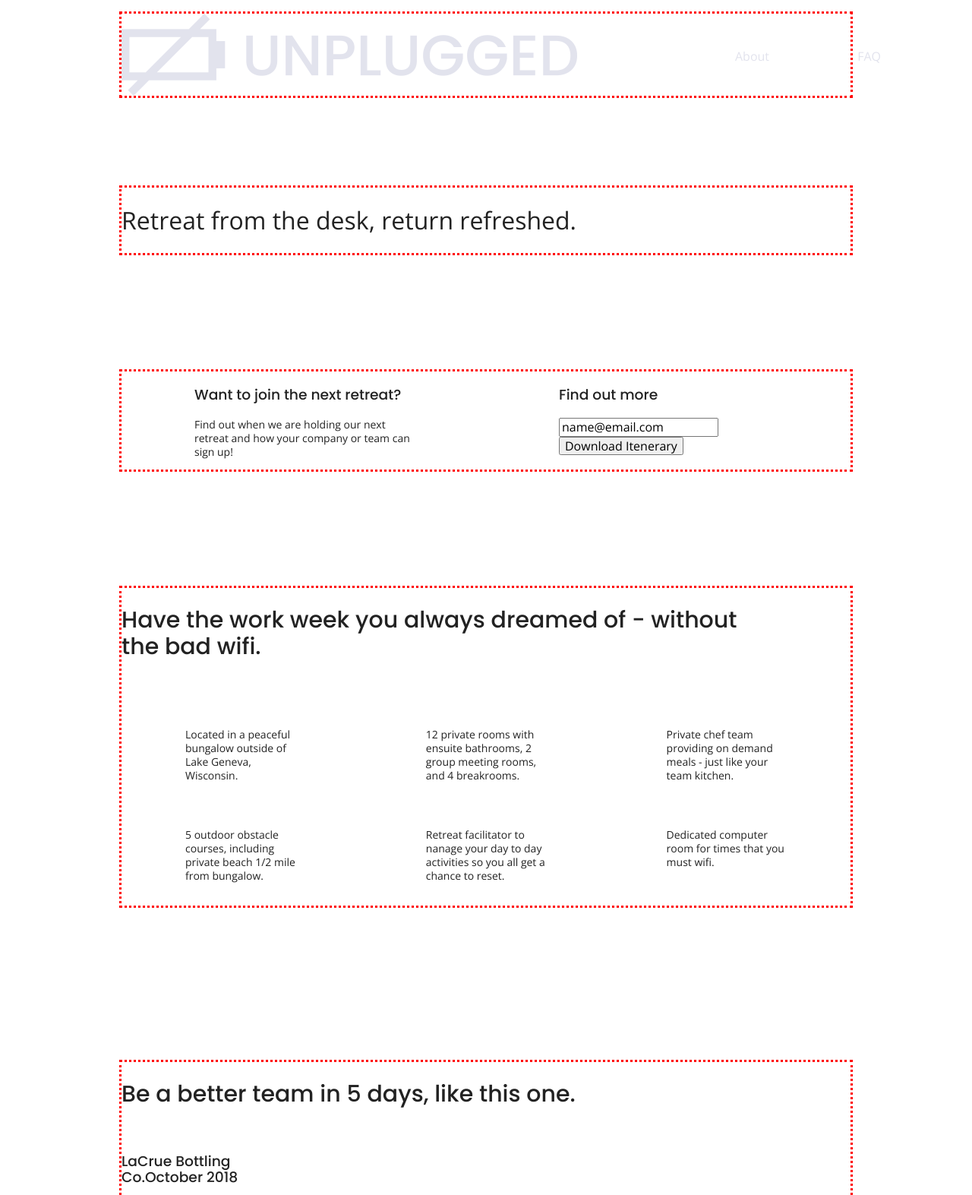
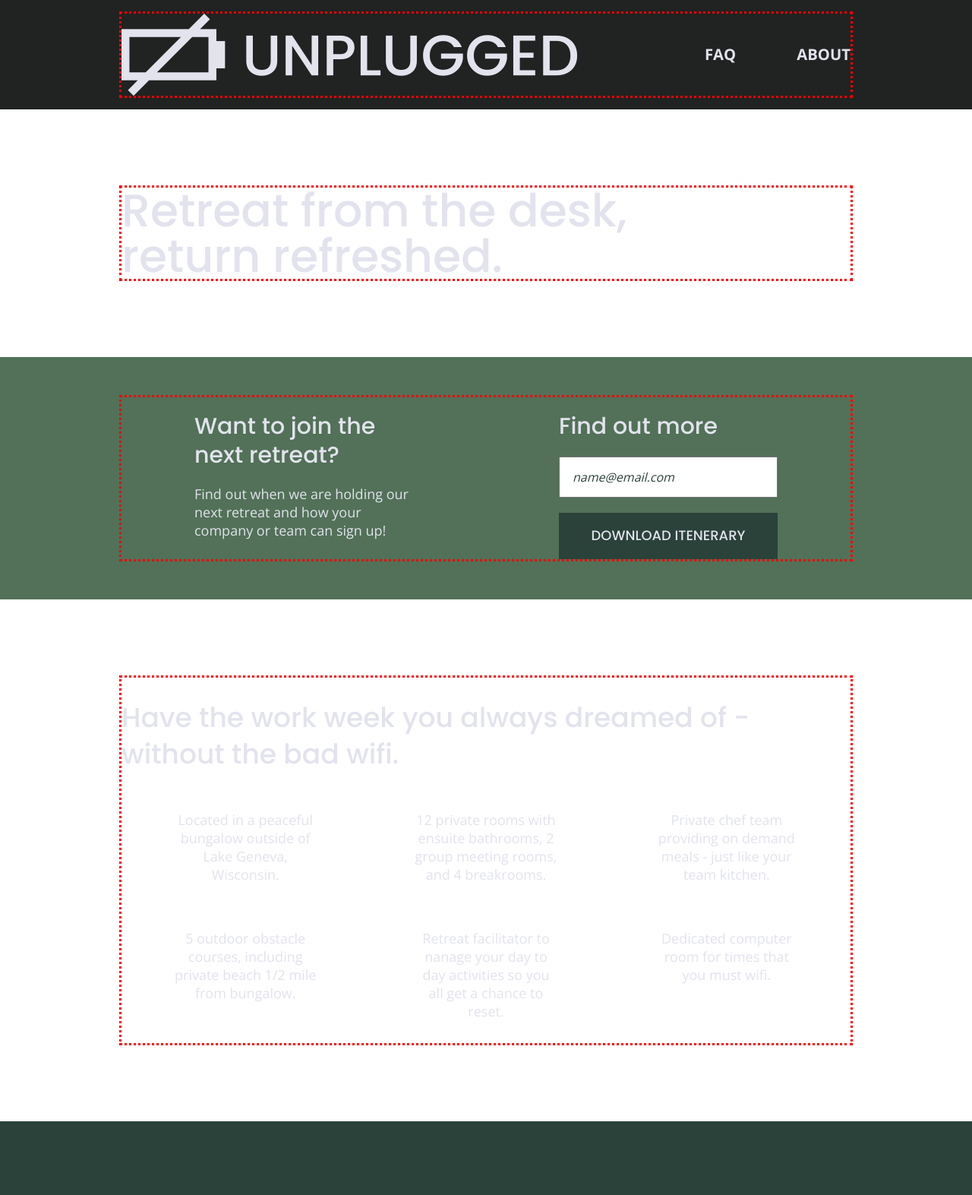
Before and after one commit to shannawalsh/unplugged, a website built with Parcel: page index.html in a window 1280 px wide. Shown: the top 1573 px of the page at 76% size. Built offline with nearby package versions, Linux system fonts and the light colour scheme.

Commit message:
Adding more styles

```diff
--- a/css/main.css
+++ b/css/main.css
@@ -84,24 +84,37 @@ textarea {
 }
 
 /* ==========================================================================
+   Browser Upgrade Prompt
+   ========================================================================== */
+
+   .browserupgrade {
+    margin: 0.2em 0;
+    background: #ccc;
+    color: #000;
+    padding: 0.2em 0;
+  }
+
+/* ==========================================================================
    Author's custom styles
    ========================================================================== */
 /* General Styles */
 
 html {
 	font-size: 1rem;
-  /*font-size: 16px;*/
 }
 
 body {
- font-family: 'Open Sans', sans-serif;
- font-size: 1rem;
- text-align: left;
+  font-size: 1em;
+  font-family: 'Open Sans', sans-serif;
+  color: #e2e3ed;
+  text-align: left;
 }
 
 ul,
 ol {
-  list-style: none;
+  list-style-type: none;
+  margin: 0;
+  padding: 0;
 }
 
 a {
@@ -110,29 +123,23 @@ a {
 
 }
 
-h1 {
-  font-size: 2.25rem;
-  line-height: 2.6875rem;
-  font-weight: 500;
-}
-
 h2 {
  font-family: 'Poppins', sans-serif;
- font-size: 1.875rem;
  font-weight: 500;
+ font-size: 1.875em;
 }
 
 h3,
 h4 {
   font-family: 'Poppins', sans-serif;
-  font-size: 1.125rems;
+  font-size: 1.125em;
   font-weight: 500;
   margin: 20px 0;
 }
 
 p {
-  font-size: 0.875rem;
-  line-height: 1.125rem;
+  font-size: .875em;
+  line-height: 1.285em;
 
 }
 
@@ -160,28 +167,34 @@ header {
   display: flex;
   justify-content: center;
   padding: 15px 0;
+  background-color: #202322;
 }
 
 header .content-wrapper {
+  margin: 0;
   display: flex;
   justify-content: center;
   align-items: center;
   flex-flow: row wrap;
-  margin: 0;
-  }
+}
 
 .header-divider {
   border: 3px red dotted;
+  background: #3a3a3a;
+  height: 1px;
   width: 100%;
   margin: 10px 0 20px 0;
-  height: 1px;
+
+
 }
 
 header nav {
   width: 60%;
-  padding: 20px 0 15px 0;
-  /*font-size: 1.125em;
-  font-weight: bold;*/
+  /*padding: 20px 0 15px 0;*/
+  font-size: 1.125em;
+  font-weight: 700;
+  text-transform: uppercase;
+
 }
 
 header nav ul {
@@ -191,15 +204,16 @@ header nav ul {
   list-style: none;
 }
 
-header nav ul ol {
-  margin: 0;
+header nav ul li {
+  font-size: 1.125em;
 }
 
 footer {
   display: flex;
   flex-direction: column;
   align-items: center;
-  text-align:  center;
+  text-align: center;
+  background-color: #202322;
   border: 3px red dotted;
 }
 
@@ -220,6 +234,7 @@ footer .social-icons {
   display: flex;
   justify-content: space-around;
   align-items: center;
+
 }
 
 footer .social-icons p {
@@ -243,12 +258,47 @@ footer .copyright {
   justify-content: center;
 }
 
+.hero-area h1 {
+  font-size: 2.25em;
+  font-family: 'Poppins', Helvetica, Arial, sans-serif;
+  font-weight: 500;
+  line-height: 1.2;
+}
+
 /* Aside */
 
 aside {
+  background-color: #527158;
   display: flex;
   justify-content: center;
 }
+
+aside .form {
+  margin-top: 30px;
+}
+
+input[type=text] {
+  box-sizing: border-box;
+  width: 100%;
+  color: #2a423a;
+  font-style: italic;
+  padding: 1em;
+}
+
+input[type=button] {
+  width: 100%;
+  padding: 20px 0;
+  margin-top: 20px;
+  background-color: #2a423a;
+  font-family: 'Poppins', Helvetica, Arial, sans-serif;
+  font-weight: 500;
+  font-size: 1.125em;
+  color: #e2e3ed;
+  border: none;
+  text-align: center;
+  text-transform: uppercase;
+}
+
 
 /* Features */
 
@@ -261,6 +311,11 @@ aside {
   margin-bottom: 60px;
 }
 
+.features article {
+  width: 60%;
+  margin: 30px 0;
+}
+
 .features .features-items {
   display: flex;
   justify-content: center;
@@ -268,24 +323,22 @@ aside {
   flex-flow: row wrap;
 }
 
-.features article {
-  width: 60%;
-  margin: 30px 0;
-}
-
 .features p {
+  text-align: center;
   margin: 0;
 }
 
 /* Reviews */
 
 .reviews {
+  background-color: #2a423a;
   display: flex;
   justify-content: center;
 }
 
 .reviews h2 {
   margin-bottom: 40px;
+  line-height: 1;
 }
 
 .reviews h3 {
@@ -298,11 +351,13 @@ aside {
    ========================================================================== */
 
 .mission {
+  background-color: #527158;
   display: flex;
   justify-content: center;
 }
 
 .contact-section {
+  background-color: #2a423a;
   display: flex;
   justify-content: center;
 }
@@ -316,6 +371,7 @@ aside {
    ========================================================================== */
 
 .faq {
+  background-color: #527158;
   display: flex;
   justify-content: center;
 }
@@ -330,10 +386,15 @@ aside {
 
 .faq h2 {
   margin-bottom: 40px;
+  line-height: 1;
 }
 
 .faq-content {
   margin-bottom: 50px;
+}
+
+.faq-content h4 {
+  line-height: 1.333;
 }
 
 /* ==========================================================================
@@ -427,21 +488,35 @@ aside {
 @media only screen and (min-width:768px) {
   /* Table Styles Here*/
   /* General Styles */
+
   .content-wrapper {
+    max-width: 640px;
     margin: 100px 0;
-    max-width: 640px;
   }
 
-   /* Header Styles */
+  h2 {
+    font-size: 2.25em;
+    line-height: 1.333;
+  }
+
+  h3 {
+    font-size: 1.5em;
+    line-height: 1.25;
+  }
+
+  /* Header Styles */
 
   header {
     padding: 33px 0;
   }
 
   header .content-wrapper{
+    width: 100%;
     justify-content: space-between;
-    width: 100%;
+  }
 
+  header figure {
+    width: 30%;
   }
 
   header nav {
@@ -458,19 +533,19 @@ aside {
 
    /* Hero Area Styles */
 
-  /*.hero-area h1 {
+  .hero-area h1 {
+    font-size: 3em;
+    line-height: 1;
     margin: 0;
-    justify-content: flex-start;
-    width: 80%;
-  }*/
+  }
 
    /* Aside Styles */
 
   aside .content-wrapper {
+    margin: 50px 0;
     display: flex;
     justify-content: space-between;
     align-content: flex-start;
-    margin: 50px 0;
   }
 
   aside .content-wrapper .form-description,
@@ -481,7 +556,11 @@ aside {
 
    /* Features Styles */
 
-  .features article {
+  .features h2 {
+    margin-bottom: 20px;
+  }
+
+   .features article {
     display: flex;
     align-items: center;
     flex-flow: column wrap;
@@ -489,7 +568,7 @@ aside {
   }
 
   .features .features-item-description {
-    width: 50%;
+    width: 60%;
   }
 
    /* Reviews Styles */
@@ -503,6 +582,11 @@ aside {
     width: 50%;
   }
 
+  .reviews h3 {
+    width: 75%;
+    margin: 0;
+  }
+
    /* Footer Styles */
 
   footer .content-wrapper {
@@ -510,10 +594,20 @@ aside {
     /*margin: 100px 0;*/
   }
 
-  .footer-content {
+  footer .footer-content {
     display: flex;
     justify-content: space-between;
     align-items: center;
+    flex-direction: row;
+  }
+
+  .footer h4 {
+    font-size: 1.5em;
+    margin-bottom: 40px;
+  }
+
+  .footer p {
+    line-height: 1.285;
   }
 
   footer .contact {
@@ -549,6 +643,10 @@ aside {
   align-items: flex-start;
 }
 
+.contact-content h4 {
+  font-size: 1.5em;
+}
+
 
  /* ==========================================================================
   FAQ Page
@@ -565,6 +663,12 @@ aside {
 .faq h2 {
     width: 100%;
   }
+
+.faq h4,
+.faq p {
+  font-size: .875em;
+  line-height: 1.125;
+}
 }
 
 @media only screen and (min-width: 1200px) {
@@ -576,13 +680,29 @@ aside {
   }
 
   /* Header Styles */
+
   header {
     padding: 15px 0;
+  }
+
+  h2 {
+    font-size: 2.25em;
+  }
+
+  h3,
+  h4 {
+    font-size: 1.875em;
+  }
+
+  p {
+    font-size: 1.125em;
+    line-height: 1.333;
   }
 
   /* Hero Styles */
   .hero-area h1 {
     width: 80%;
+    font-size: 3.75em;
   }
 
   /* Aside Styles */
@@ -593,6 +713,10 @@ aside {
   aside .content-wrapper .form-description,
   aside .content-wrapper .form {
     width: 30%;
+  }
+
+  .form-description p {
+    font-size: 1.125em;
   }
 
   /* Features Styles */
@@ -607,8 +731,16 @@ aside {
 
   /* Reviews Styles */
 
+  .reviews h2 {
+    padding-bottom: 50px;
+  }
+
   .reviews article div {
     width: 40%;
+  }
+
+  footer h4 {
+    font-size: 1.875em;
   }
 
   /* ==========================================================================
@@ -618,6 +750,11 @@ aside {
   .mission h2,
   .contact-section .content-wrapper h2 {
     width: 95%;
+    font-size: 3em;
+  }
+
+  .contact-content h4 {
+    font-size: 1.875em;
   }
 
   /* ==========================================================================
@@ -625,6 +762,13 @@ aside {
    ========================================================================== */
   .faq h2 {
     width: 100%;
+    font-size: 3em;
+  }
+
+  .faq h4,
+  .faq p {
+    font-size: 1.125em;
+    line-height: 1;
   }
 
 }
--- a/index.html
+++ b/index.html
@@ -34,8 +34,8 @@
       <div class="header-divider"></div>
       <nav>
         <ul>
-          <li><a href="about/index.html" target="_blank" rel="noopener">About</a></li>
           <li><a href="faq/index.html" target="_blank" rel="noopener">FAQ</a></li>
+          <li><a href="about/index.html" target="_blank" rel="noopener">ABOUT</a></li>
         </ul>
       </nav>
     </div>
@@ -125,7 +125,7 @@
            <!-- <img src="img/unplugged-retreat-lacrue.jpg" alt="happy team" >-->
             <h3>LaCrue Bottling Co.October 2018</h3>
             <p>
-              I'm baby dreamcatcher enamel pin offal, irony stumptown brunch shoreditch roof party artisan put a bird on it etsy disrupt shaman yuccie. Fixie cloud bread slow-carb pop-up. Sartorial fingerstache bushwick trust fund tilde, single-origin coffee bespoke plaid viral brunch lomo retro. Neutral milk hotel cloud bread raw denim helvetica big mood pour-over meditation typewriter tofu jianbing 90's. Kitsch pitchfork sus air plant, selfies aesthetic lyft.
+              I'm baby dreamcatcher enamel pin offal, irony stumptown brunch shoreditch roof party artisan put a bird on it etsy disrupt shaman yuccie. Fixie cloud bread slow-carb pop-up. Sartorial fingerstache bushwick trust fund tilde, single-origin coffee bespoke plaid viral brunch lomo retro. Neutral milk hotel cloud bread. <!--raw denim helvetica big mood pour-over meditation typewriter tofu jianbing 90's. Kitsch pitchfork sus air plant, selfies aesthetic lyft.-->
             </p>
           </div>
         </article>
```
Also changed, not shown: about/index.html (+3 -6 lines), faq/index.html (+1 -1 lines).
